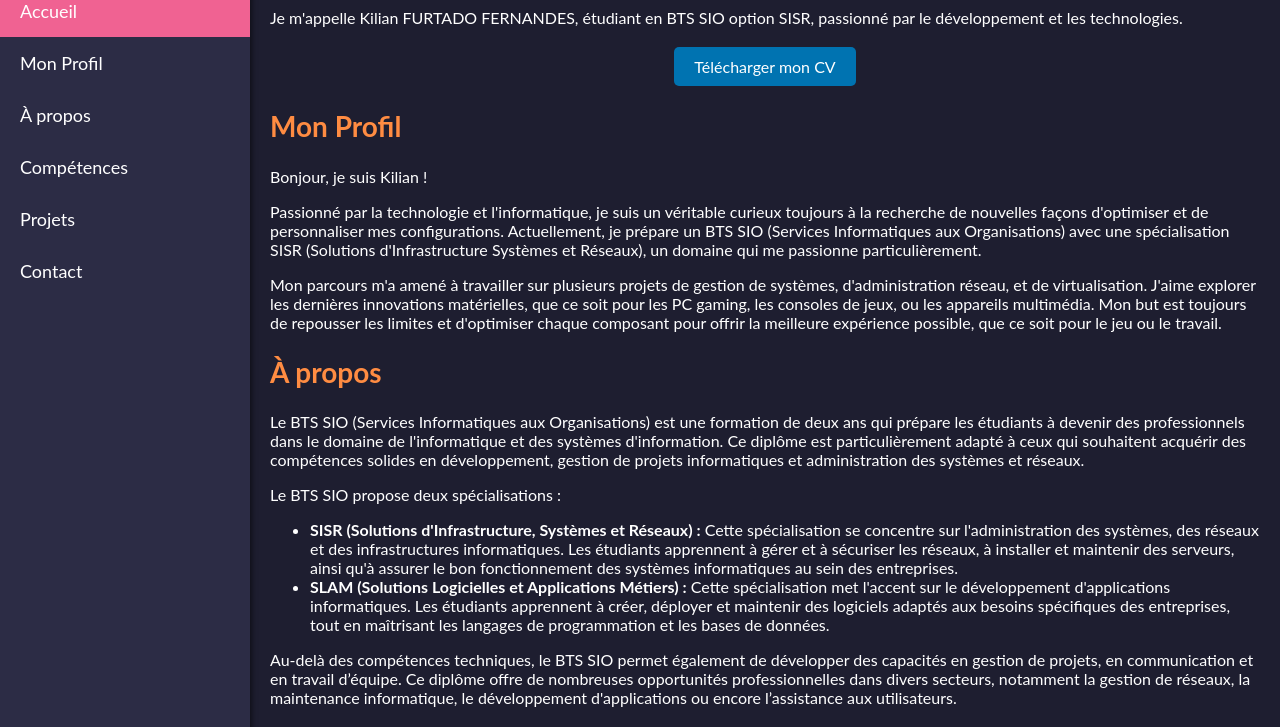
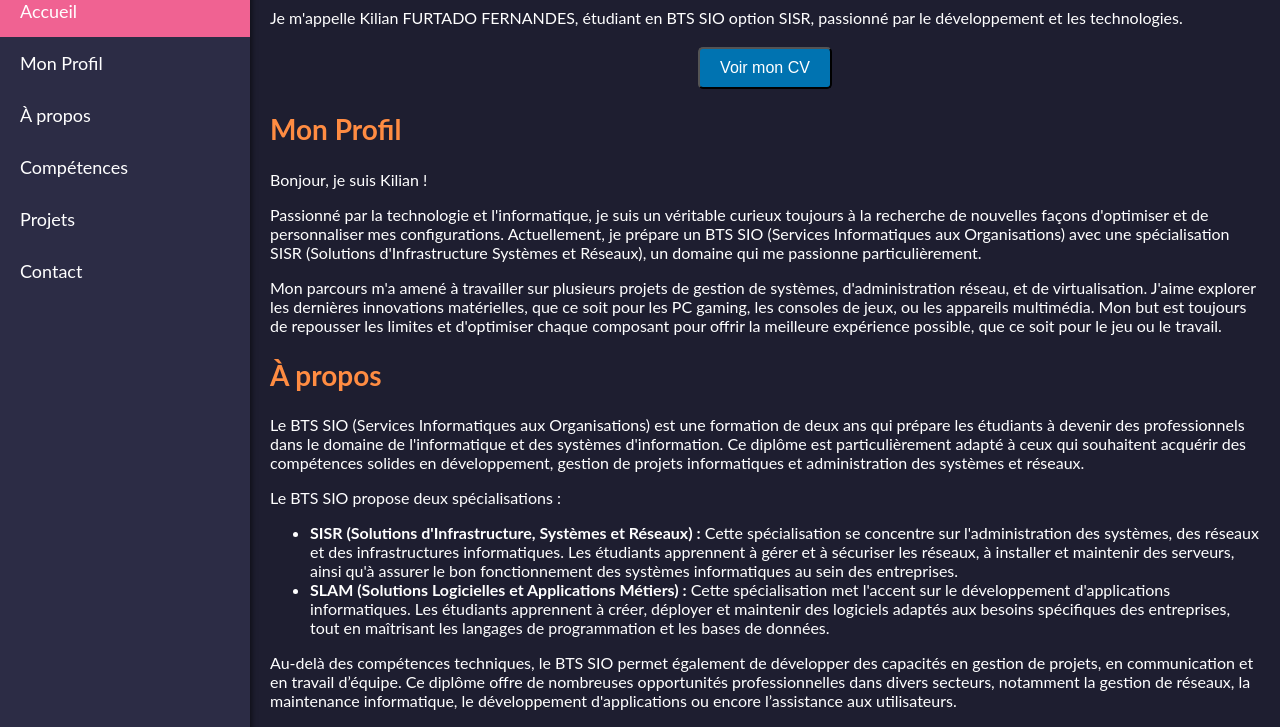
Before and after one commit to KLN238/Portfolio-3, a plain HTML site: page index.html in a window 1280 px wide. Shown: the part 104-831 px from the top of the page. Drawn offline with Linux system fonts and the light colour scheme.

Commit message:
1e commit

```diff
--- a/index.html
+++ b/index.html
@@ -25,12 +25,7 @@
 
             <div class="cv-section">
                 <!-- Lien pour télécharger et ouvrir dans une nouvelle fenêtre -->
-                <a href="https://www.dropbox.com/scl/fi/f6sgobr2erfaes5thvwtv/cv-kilian-furtado-fernandes.pdf?rlkey=bnxxp8eu80e9km255ldmuqt8m&st=b7ltfhkn&dl=0"
-                   download="cv-kilian-furtado-fernandes.pdf"
-                   target="_blank"
-                   class="cv-button">
-                    Télécharger mon CV
-                </a>
+                <button class="cv-button" onclick="window.open('cv-kilian-furtado-fernandes.pdf', '_blank')">Voir mon CV</button>
             </div>
             <section id="Mon Profil" class="animatable">
                 <div class="Mon Profil">
```
